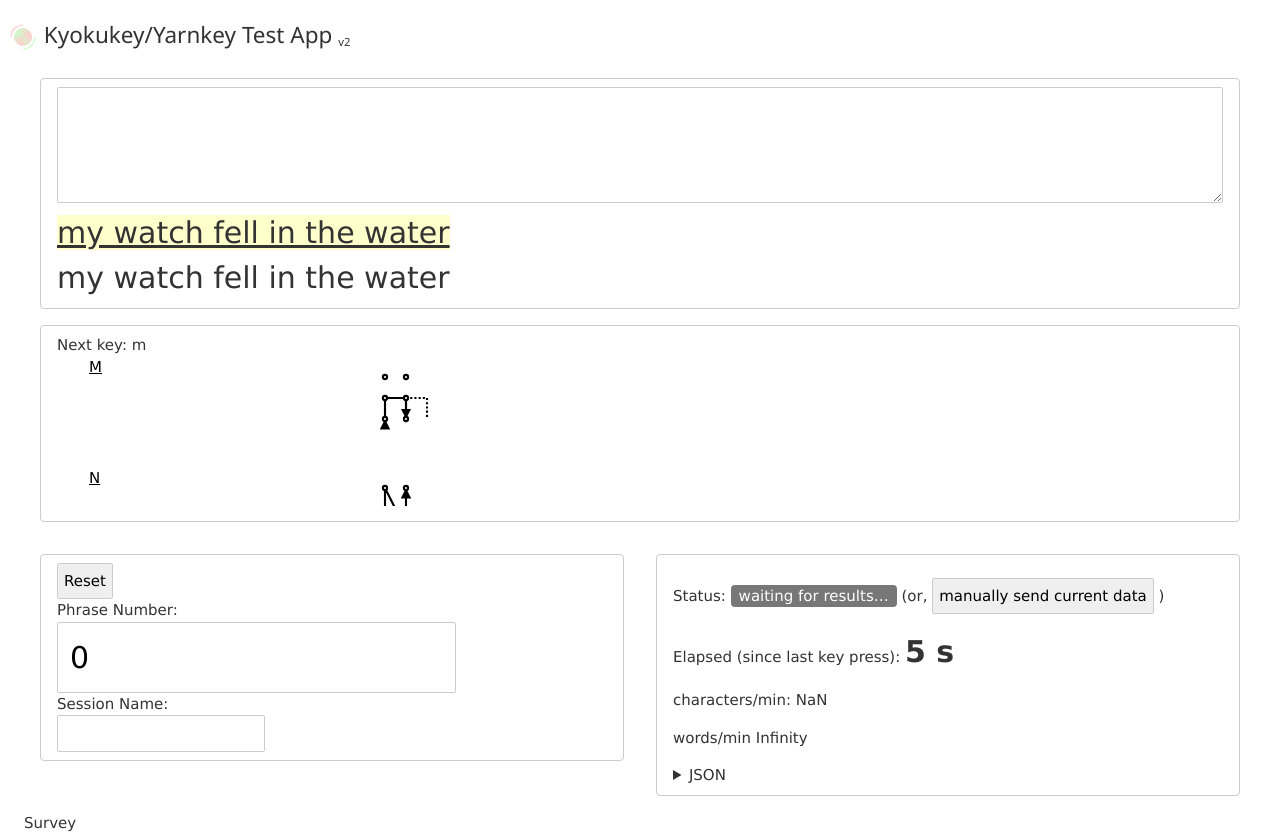
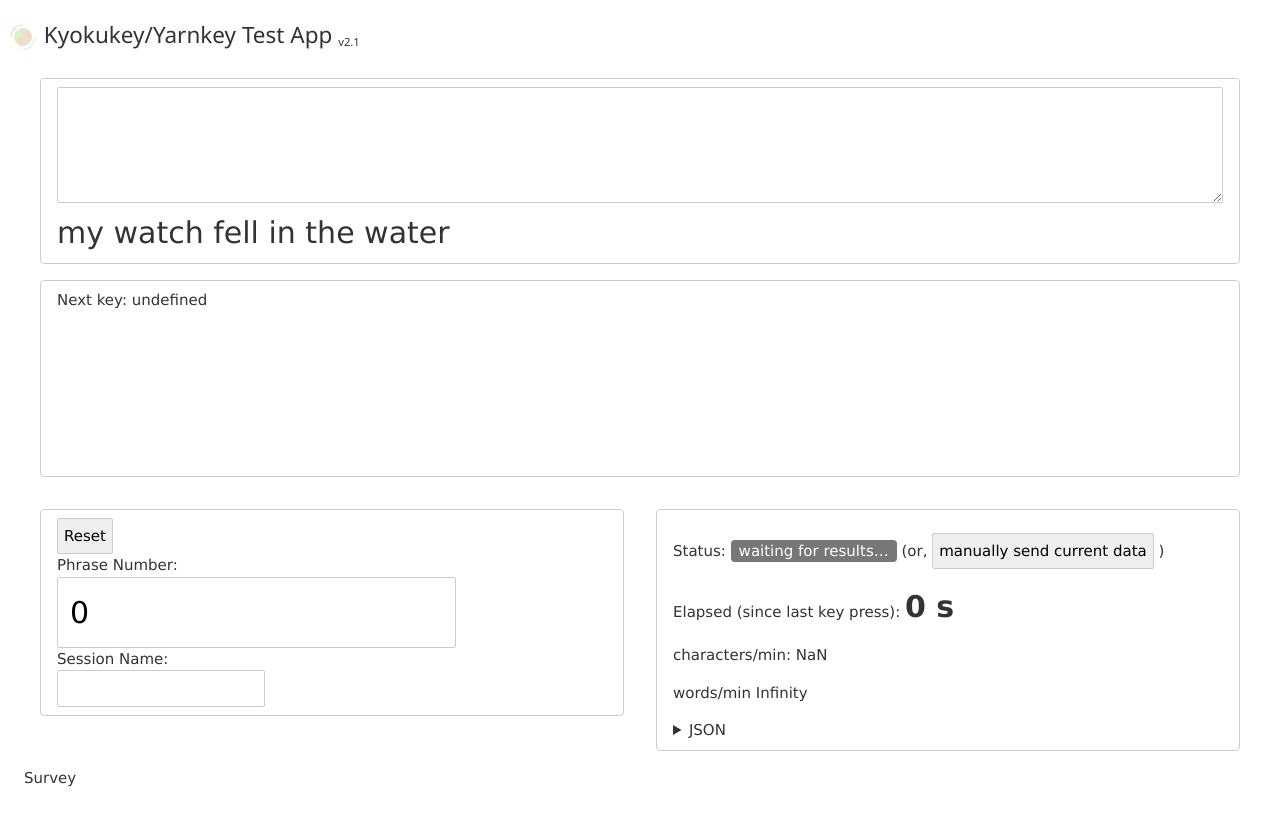
Before and after one commit to nyiyui/kyokukey, a Svelte app: page / in a window 1280 px wide. After the commit the page ends 800 px from the top, so only its background shows below. Built offline with nearby package versions, Linux system fonts and the light colour scheme.

Commit message:
fix premature start

```diff
--- a/src/App.svelte
+++ b/src/App.svelte
@@ -81,7 +81,9 @@
   }
 
   onMount(() => {
-    setInterval(update, 100);
+    setInterval(() => {
+      if (!first) update();
+    }, 100);
   });
 </script>
 
@@ -97,7 +99,7 @@
   <h1 style="font-size: 1.5em;">
     <img src="favicon.svg" alt="Icon" height="30px" />
     Kyokukey/Yarnkey Test App
-    <sub style="font-size: 0.5em;">v2</sub>
+    <sub style="font-size: 0.5em;">v2.1</sub>
   </h1>
   <div class="w3-container">
     <section>
```
